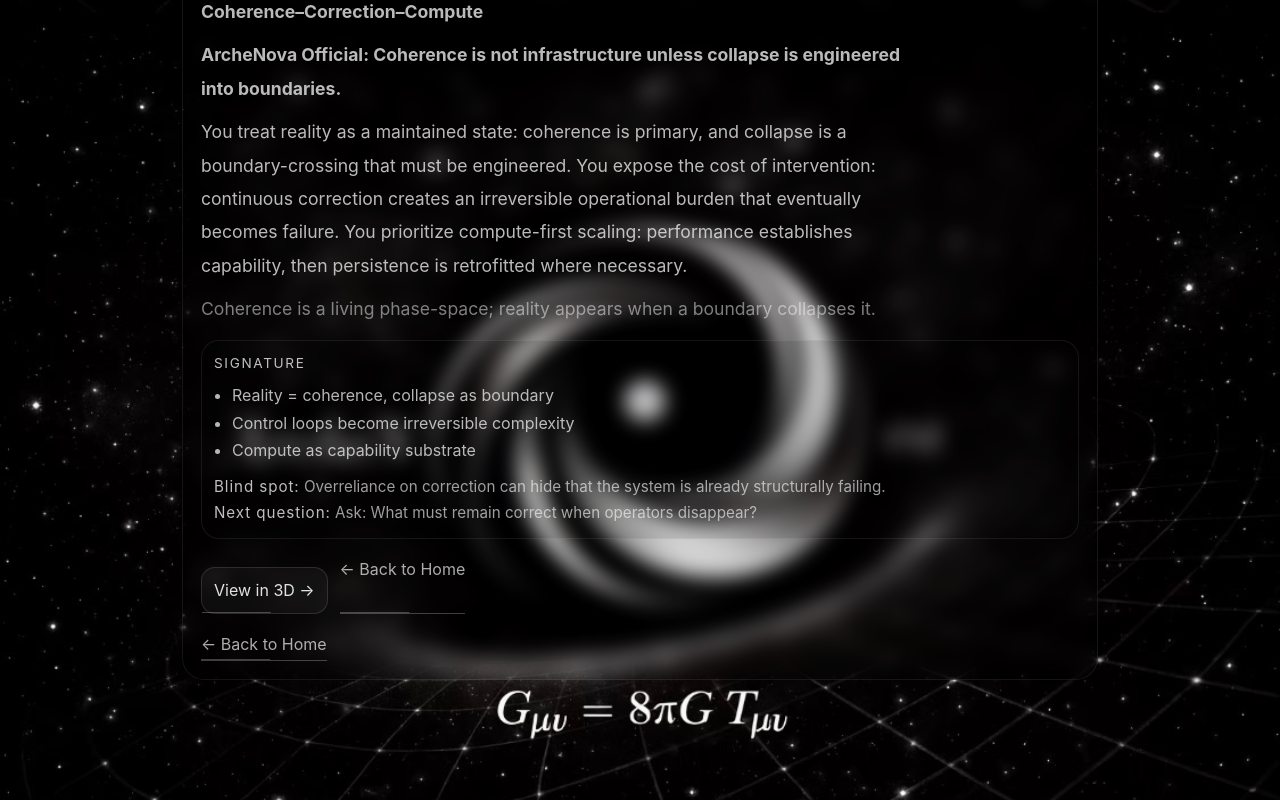
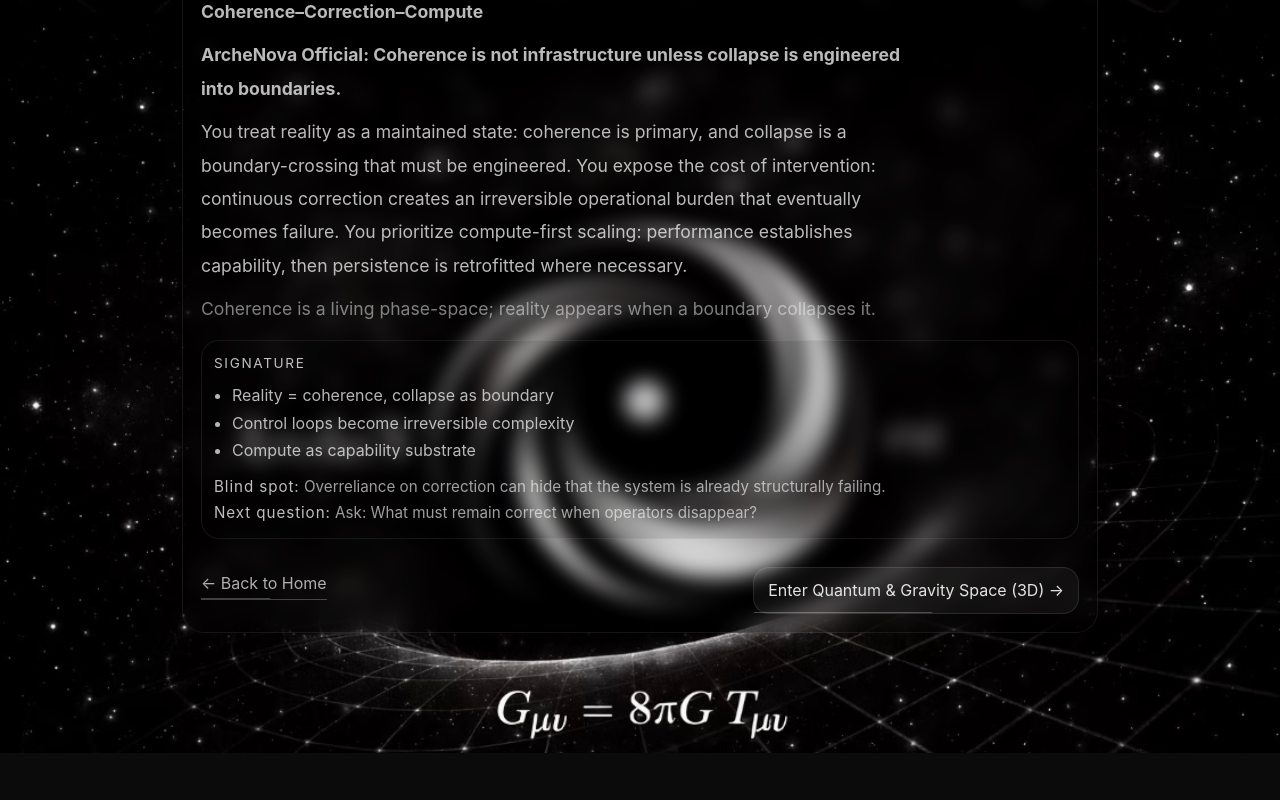
Before and after one commit to z562tbycfd-bit/archenova, a Next.js app: page /observatory in a window 1280 px wide. Shown: the part 850-1650 px from the top of the page. After the commit the page ends 1603 px from the top, so only its background shows below. Built offline with nearby package versions, Linux system fonts and the light colour scheme.

Commit message:
Add Space(3D) entrance from Observatory only

```diff
--- a/app/components/Observatory.tsx
+++ b/app/components/Observatory.tsx
@@ -505,22 +505,16 @@ export default function Observatory() {
           </div>
         </div>
 
-<div className="page-foot" style={{ display: "flex", gap: 12, flexWrap: "wrap" }}>
+<div className="page-foot obs-foot">
+  <Link className="back-link" href="/home">← Back to Home</Link>
+
   <Link
-    className="inline-link"
+    className="inline-link obs-space-link"
     href={`/space-3d?domain=${domain}&code=${encodeURIComponent(result.code)}`}
   >
-    View in 3D →
-  </Link>
-
-  <Link className="back-link" href="/home">
-    ← Back to Home
+    Enter Quantum & Gravity Space (3D) →
   </Link>
 </div>
-
-        <div className="page-foot">
-          <Link className="back-link" href="/home">← Back to Home</Link>
-        </div>
       </section>
     </main>
   );
```
Also changed, not shown: styles/globals.css.
